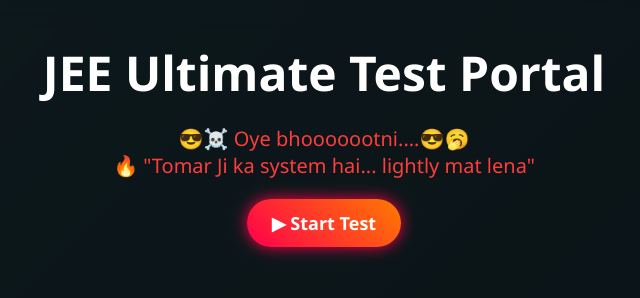
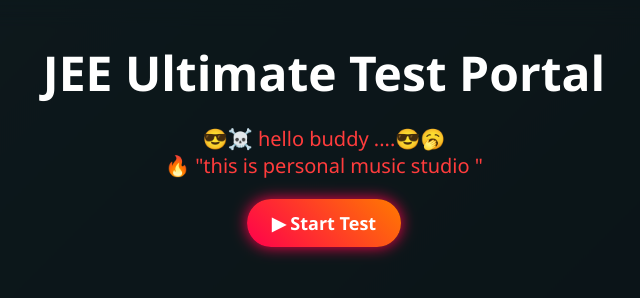
Before and after one commit to munna1127/Special-, a plain HTML site: page index.html in a window 1280 px wide. Shown: the whole page, without its empty margins (316-956 px from the left). Drawn offline with Linux system fonts and the light colour scheme.

Commit message:
Update intro text in index.html

```diff
--- a/index.html
+++ b/index.html
@@ -71,7 +71,7 @@ iframe{width:100%;height:100%;border:0;display:none;}
 #v,#c{display:none;}
 
 </style>  </head>  <body>  <div id="overlay">  <h1>JEE Ultimate Test Portal</h1>  <!-- 🔥 ADDED ONLY THIS -->  <div id="intro">
-😎☠️ Oye bhooooootni....😎🥱<br>  🔥 "Tomar Ji ka system hai... lightly mat lena"
+😎☠️ hello buddy  ....😎🥱<br>  🔥 "this is personal music studio "
 
 </div>  <button onclick="start()">▶ Start Test</button>
 
```
